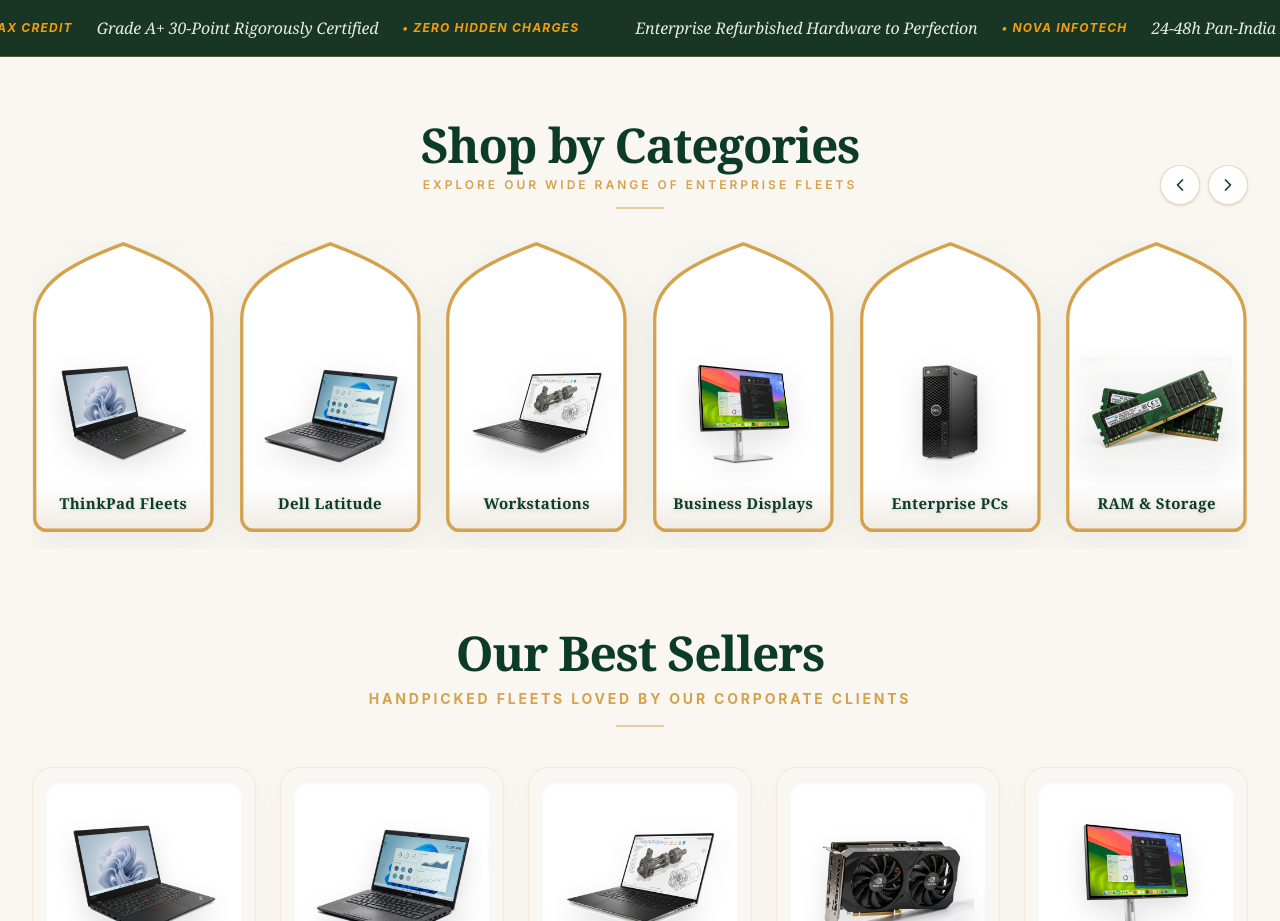
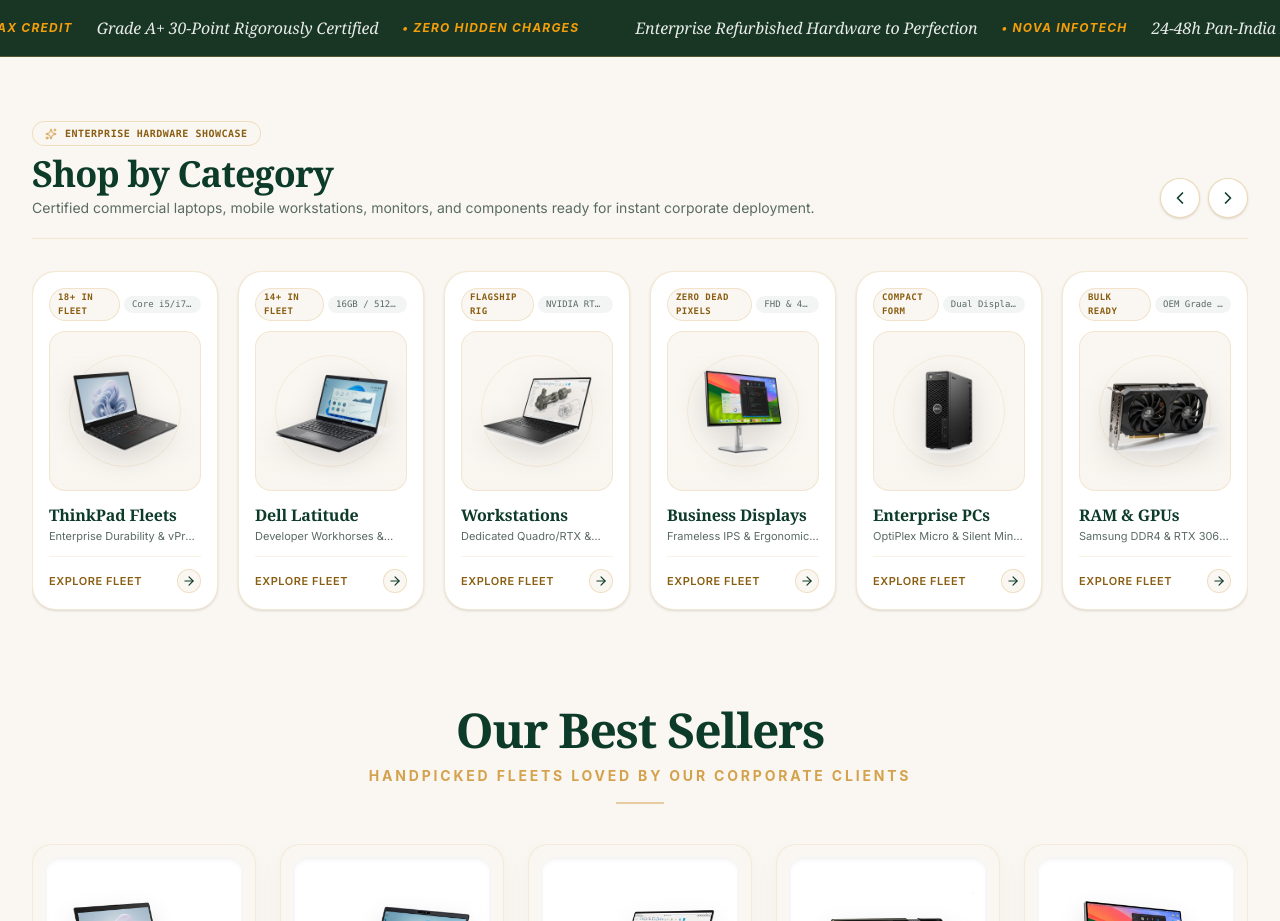
Before and after one commit to zaid154/infinityhub, a React (Vite) app in the folder client/: page / in a window 1280 px wide. Shown: the part 800-1721 px from the top of the page. Built offline with nearby package versions, Linux system fonts and the light colour scheme; no server answers; a web font is replaced by a local one.

Commit message:
feat(ui): replace Moorish arch category cards with modern enterprise tech showcase cards

```diff
--- /dev/null
+++ b/client/src/components/EnterpriseCategoryShowcase.jsx
@@ -0,0 +1,166 @@
+import React, { useRef } from 'react';
+import { Link } from 'react-router-dom';
+import { ChevronLeft, ChevronRight, ArrowRight, ShieldCheck, Sparkles } from 'lucide-react';
+
+const CATEGORIES = [
+  {
+    id: 'thinkpad',
+    name: 'ThinkPad Fleets',
+    subtitle: 'Enterprise Durability & vPro Security',
+    badge: '18+ In Fleet',
+    specPill: 'Core i5/i7 vPro',
+    image: '/products/real-thinkpad-t14-transparent.png',
+    link: '/products?category=laptop'
+  },
+  {
+    id: 'latitude',
+    name: 'Dell Latitude',
+    subtitle: 'Developer Workhorses & Long Battery',
+    badge: '14+ In Fleet',
+    specPill: '16GB / 512GB SSD',
+    image: '/products/real-dell-latitude-transparent.png',
+    link: '/products?category=laptop'
+  },
+  {
+    id: 'workstation',
+    name: 'Workstations',
+    subtitle: 'Dedicated Quadro/RTX & CAD Power',
+    badge: 'Flagship Rig',
+    specPill: 'NVIDIA RTX GPU',
+    image: '/products/real-mobile-workstation-transparent.png',
+    link: '/products?category=laptop'
+  },
+  {
+    id: 'monitor',
+    name: 'Business Displays',
+    subtitle: 'Frameless IPS & Ergonomic Stands',
+    badge: 'Zero Dead Pixels',
+    specPill: 'FHD & 4K IPS',
+    image: '/products/real-dell-display-transparent.png',
+    link: '/products?category=monitor'
+  },
+  {
+    id: 'desktop',
+    name: 'Enterprise PCs',
+    subtitle: 'OptiPlex Micro & Silent Mini Towers',
+    badge: 'Compact Form',
+    specPill: 'Dual Display Ready',
+    image: '/products/real-optiplex-pc-transparent.png',
+    link: '/products?category=desktop'
+  },
+  {
+    id: 'components',
+    name: 'RAM & GPUs',
+    subtitle: 'Samsung DDR4 & RTX 3060 12GB',
+    badge: 'Bulk Ready',
+    specPill: 'OEM Grade A+',
+    image: '/products/real-rtx-3060-gpu-transparent.png',
+    link: '/products?category=gpu'
+  }
+];
+
+export default function EnterpriseCategoryShowcase() {
+  const sliderRef = useRef(null);
+
+  const scroll = (direction) => {
+    if (sliderRef.current) {
+      const scrollAmount = direction === 'left' ? -320 : 320;
+      sliderRef.current.scrollBy({ left: scrollAmount, behavior: 'smooth' });
+    }
+  };
+
+  return (
+    <section className="max-w-7xl mx-auto px-4 sm:px-6 lg:px-8 space-y-8 select-none">
+      {/* ── HEADER ROW ─────────────────────────────────────────────────── */}
+      <div className="flex flex-col sm:flex-row sm:items-end justify-between gap-4 border-b border-[#D4A24C]/20 pb-5">
+        <div>
+          <div className="inline-flex items-center gap-2 px-3 py-1 rounded-full bg-[#FAF7F2] border border-[#D4A24C]/30 text-[#8A5E12] text-[10px] font-mono font-bold uppercase tracking-wider mb-2">
+            <Sparkles className="w-3 h-3 text-[#D4A24C]" />
+            Enterprise Hardware Showcase
+          </div>
+          <h2 className="text-3xl sm:text-4xl font-serif font-bold text-[#0D3B2A] tracking-tight">
+            Shop by Category
+          </h2>
+          <p className="text-xs sm:text-sm text-[#5A6B63] mt-1">
+            Certified commercial laptops, mobile workstations, monitors, and components ready for instant corporate deployment.
+          </p>
+        </div>
+
+        {/* Carousel Arrow Controls */}
+        <div className="flex items-center gap-2 self-end sm:self-auto">
+          <button
+            onClick={() => scroll('left')}
+            aria-label="Previous categories"
+            className="w-10 h-10 rounded-full bg-white border border-[#D4A24C]/40 text-[#0D3B2A] hover:bg-[#0D3B2A] hover:text-[#FAF7F2] transition-colors shadow-sm flex items-center justify-center cursor-pointer active:scale-95"
+          >
+            <ChevronLeft className="w-5 h-5" />
+          </button>
+          <button
+            onClick={() => scroll('right')}
+            aria-label="Next categories"
+            className="w-10 h-10 rounded-full bg-white border border-[#D4A24C]/40 text-[#0D3B2A] hover:bg-[#0D3B2A] hover:text-[#FAF7F2] transition-colors shadow-sm flex items-center justify-center cursor-pointer active:scale-95"
+          >
+            <ChevronRight className="w-5 h-5" />
+          </button>
+        </div>
+      </div>
+
+      {/* ── 6 MODERN TECH CATEGORY CARDS ───────────────────────────────── */}
+      <div
+        ref={sliderRef}
+        className="flex overflow-x-auto pb-4 -mx-4 px-4 sm:-mx-6 sm:px-6 lg:mx-0 lg:px-0 lg:grid lg:grid-cols-6 gap-4 sm:gap-5 snap-x snap-mandatory scroll-smooth hide-scrollbar"
+      >
+        {CATEGORIES.map((cat) => (
+          <Link
+            key={cat.id}
+            to={cat.link}
+            className="group min-w-[220px] sm:min-w-[240px] lg:min-w-0 snap-center bg-white rounded-3xl p-4 border border-[#D4A24C]/25 hover:border-[#0D3B2A] shadow-sm hover:shadow-xl transition-all duration-300 hover:-translate-y-1.5 flex flex-col justify-between cursor-pointer relative overflow-hidden"
+          >
+            {/* Top Row: Inventory Badge & Quick Spec */}
+            <div className="flex items-center justify-between gap-1 mb-2.5">
+              <span className="px-2 py-0.5 rounded-full text-[9px] font-bold font-mono uppercase tracking-wider bg-[#FAF7F2] text-[#8A5E12] border border-[#D4A24C]/25">
+                {cat.badge}
+              </span>
+              <span className="text-[9px] font-mono text-[#5A6B63] bg-[#0D3B2A]/5 px-2 py-0.5 rounded-full truncate">
+                {cat.specPill}
+              </span>
+            </div>
+
+            {/* Elevated Hardware Display Stage (Warm Linen Pedestal) */}
+            <div className="h-36 sm:h-40 rounded-2xl bg-gradient-to-b from-[#FAF7F2] to-[#F5EFE6]/60 border border-[#D4A24C]/20 flex items-center justify-center p-3 relative overflow-hidden group-hover:bg-[#F3E8D2]/40 transition-colors duration-300">
+              {/* Subtle tech halo ring watermark */}
+              <div className="absolute w-28 h-28 rounded-full border border-[#D4A24C]/15 pointer-events-none" />
+
+              <img
+                src={cat.image}
+                alt={cat.name}
+                loading="lazy"
+                className="max-h-full max-w-full object-contain filter drop-shadow-[0_8px_14px_rgba(0,0,0,0.14)] group-hover:scale-108 transition-transform duration-500 ease-out"
+              />
+            </div>
+
+            {/* Content Details */}
+            <div className="pt-3.5 space-y-1">
+              <h3 className="text-sm sm:text-base font-serif font-bold text-[#0D3B2A] group-hover:text-[#D4A24C] transition-colors leading-tight line-clamp-1">
+                {cat.name}
+              </h3>
+              <p className="text-[11px] text-[#5A6B63] leading-snug line-clamp-1">
+                {cat.subtitle}
+              </p>
+            </div>
+
+            {/* Bottom Action Row */}
+            <div className="pt-3 mt-3 border-t border-[#D4A24C]/15 flex items-center justify-between text-xs font-bold text-[#0D3B2A]">
+              <span className="text-[11px] uppercase tracking-wider text-[#8A5E12] font-semibold group-hover:text-[#0D3B2A] transition-colors">
+                Explore Fleet
+              </span>
+              <div className="w-6 h-6 rounded-full bg-[#FAF7F2] group-hover:bg-[#0D3B2A] text-[#0D3B2A] group-hover:text-white border border-[#D4A24C]/30 flex items-center justify-center transition-all duration-300">
+                <ArrowRight className="w-3.5 h-3.5" />
+              </div>
+            </div>
+          </Link>
+        ))}
+      </div>
+    </section>
+  );
+}
--- a/client/src/pages/Home.jsx
+++ b/client/src/pages/Home.jsx
@@ -24,7 +24,7 @@ import {
 import api from '../services/api';
 import toast from 'react-hot-toast';
 import VideoReels from '../components/VideoReels';
-import CategoriesMoorishArch from '../components/CategoriesMoorishArch';
+import EnterpriseCategoryShowcase from '../components/EnterpriseCategoryShowcase';
 import BestSellersSection from '../components/BestSellersSection';
 import CompleteCollectionSection from '../components/CompleteCollectionSection';
 import RentalCalculator from '../components/RentalCalculator';
@@ -296,8 +296,8 @@ export default function Home() {
       </div>
 
       <div className="space-y-20 pt-16 pb-20">
-        {/* 3. AL-TOOBA SIGNATURE MOORISH ARCH CATEGORIES SECTION */}
-        <CategoriesMoorishArch />
+        {/* 3. ENTERPRISE HARDWARE SHOWCASE */}
+        <EnterpriseCategoryShowcase />
 
         {/* 4. AL-TOOBA 1:1 OUR BEST SELLERS SECTION */}
         <BestSellersSection onOpenRFQ={openRFQ} />
```
